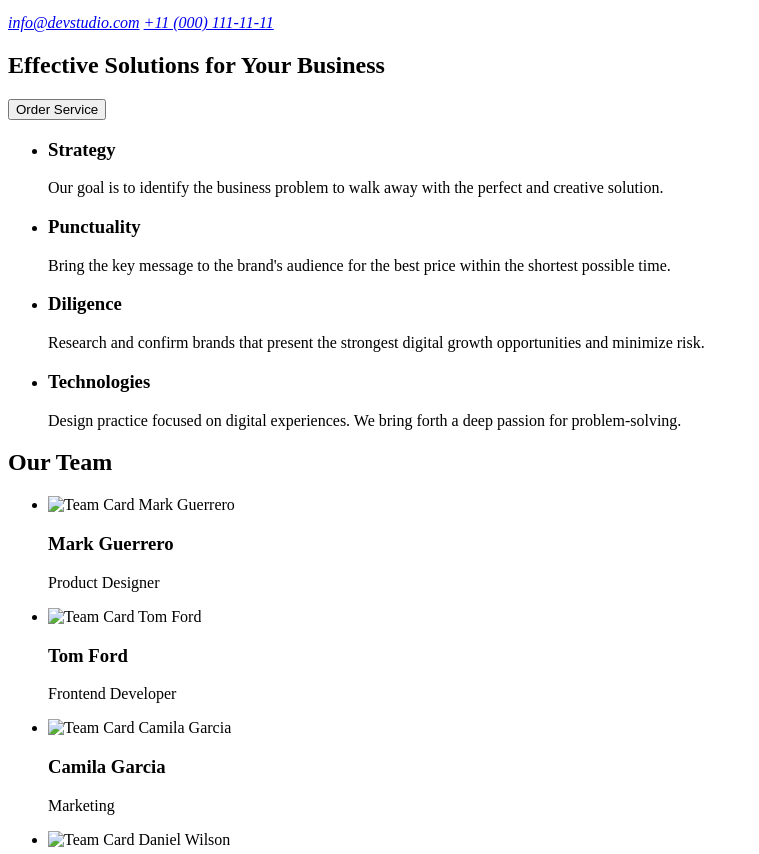
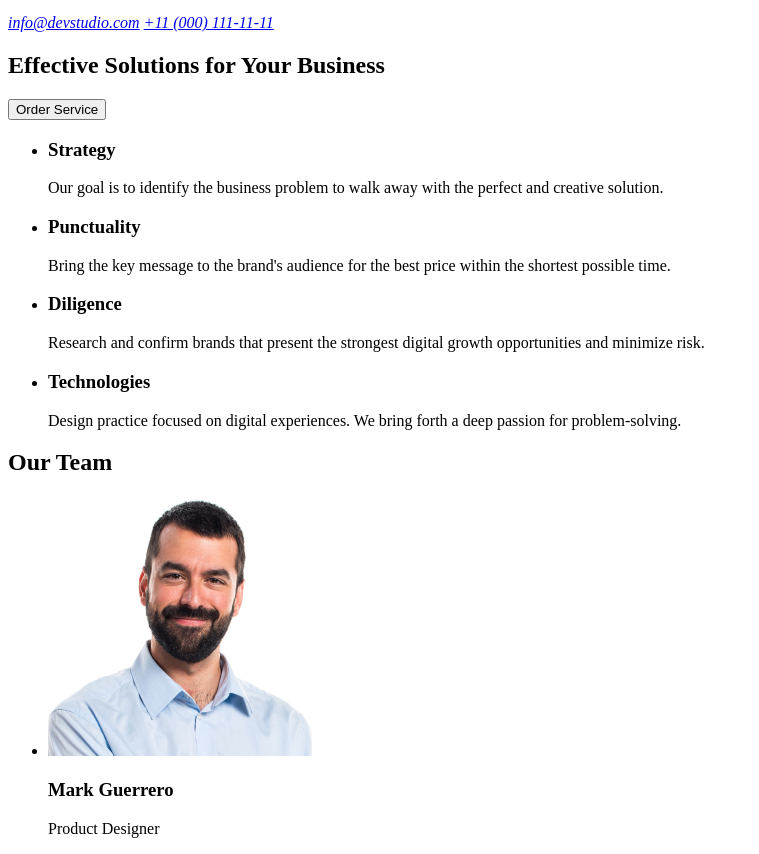
Before and after one commit to gudzsv/goit-markup-hw-01, a plain HTML site: page index.html in a window 1280 px wide. Shown: the part 98-952 px from the top of the page, without its empty margins (0-759 px from the left). Drawn offline with Linux system fonts and the light colour scheme; the site is published under a folder, as on GitHub Pages, so addresses that start at the root find nothing.

Commit message:
update img src path

```diff
--- a/index.html
+++ b/index.html
@@ -78,7 +78,7 @@
         <ul>
           <li>
             <img
-              src="/images/markguerrero.jpg"
+              src="images/markguerrero.jpg"
               alt="Team Card Mark Guerrero"
               width="264"
               height="260"
@@ -88,7 +88,7 @@
           </li>
           <li>
             <img
-              src="/images/tomford.jpg"
+              src="images/tomford.jpg"
               alt="Team Card Tom Ford"
               width="264"
               height="260"
@@ -98,7 +98,7 @@
           </li>
           <li>
             <img
-              src="/images/camilagarcia.jpg"
+              src="images/camilagarcia.jpg"
               alt="Team Card Camila Garcia"
               width="264"
               height="260"
@@ -108,7 +108,7 @@
           </li>
           <li>
             <img
-              src="/images/danielwilson.jpg"
+              src="images/danielwilson.jpg"
               alt="Team Card Daniel Wilson"
               width="264"
               height="260"
```
